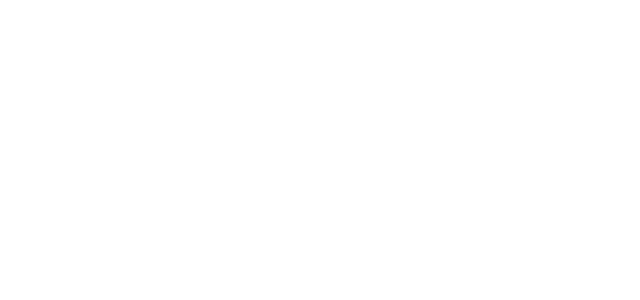
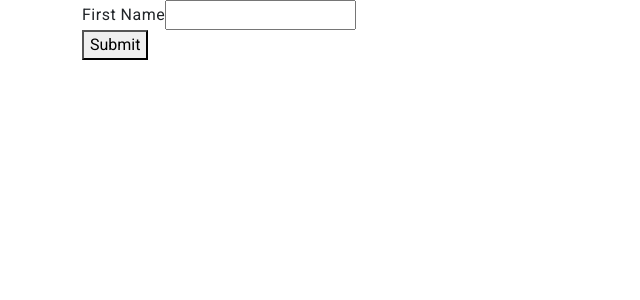
Before and after one commit to github-Krunal/ecommerce-project, an Angular app: page /admin in a window 1280 px wide. Shown: the top 300 px of the page, without its empty margins (0-640 px from the left). Built offline with nearby package versions, Linux system fonts and the light colour scheme.

Commit message:
formcontrol added

```diff
--- a/src/app/framework/controls/single-line-field/single-line-field.component.html
+++ b/src/app/framework/controls/single-line-field/single-line-field.component.html
@@ -1 +1,5 @@
-<p>single-line-field works!</p>
+
+<form [formGroup]="frameworkForm" *ngIf="frameworkForm&&field">
+  <label for="fname">First Name</label>
+  <input type="text" [formControlName]="field.formControlName">
+</form>
--- a/src/app/framework/controls/single-line-field/single-line-field.component.ts
+++ b/src/app/framework/controls/single-line-field/single-line-field.component.ts
@@ -1,12 +1,26 @@
-import { Component } from '@angular/core';
+import { CommonModule } from '@angular/common';
+import { Component, CUSTOM_ELEMENTS_SCHEMA, Input, NO_ERRORS_SCHEMA, OnInit } from '@angular/core';
+import { FormControl, FormGroup, ReactiveFormsModule } from '@angular/forms';
+import { FieldDefination } from '../../../model/fieldDefination.interface';
 
 @Component({
   selector: 'single-line-field',
   standalone: true,
-  imports: [],
+  imports: [ReactiveFormsModule,CommonModule],
   templateUrl: './single-line-field.component.html',
-  styleUrl: './single-line-field.component.scss'
+  styleUrl: './single-line-field.component.scss',
+  schemas: [CUSTOM_ELEMENTS_SCHEMA,NO_ERRORS_SCHEMA]
+
 })
 export class SingleLineFieldComponent {
 
+  @Input() field!:FieldDefination;
+  @Input() frameworkForm:FormGroup|undefined;
+
+  ngOnInit(): void {
+    this.addControlInForm();
+  }
+   private addControlInForm():void{
+    this.frameworkForm?.addControl(this.field.formControlName, new FormControl(''));
+   }
 }
--- a/src/app/framework/framework.component.html
+++ b/src/app/framework/framework.component.html
@@ -1,5 +1,13 @@
-<form [formGroup]="frameworkForm" (ngSubmit)="onSubmitFrameworkForm()" *ngIf="frameworkForm">
-  <div class="container">
-    <single-line-field> </single-line-field>
-  </div>
-</form>
+<div class="container">
+  <form [formGroup]="frameworkForm" (ngSubmit)="onSubmitFrameworkForm()" *ngIf="frameworkForm">
+    <ng-container *ngFor="let field of fieldDefination">
+      <ng-container *ngIf="field">
+
+
+        <single-line-field [field]="field" [frameworkForm]="frameworkForm" *ngIf="field.fieldType===fieldTypeEnum.SINGLE_LINE_FIELD"> </single-line-field>
+      </ng-container>
+    </ng-container>
+
+    <button type="button">Submit</button>
+  </form>
+</div>
--- a/src/app/framework/framework.component.ts
+++ b/src/app/framework/framework.component.ts
@@ -1,8 +1,10 @@
+import { FieldDefination } from './../model/fieldDefination.interface';
 import { CommonModule } from '@angular/common';
 import { Component, Input,NO_ERRORS_SCHEMA,CUSTOM_ELEMENTS_SCHEMA, } from '@angular/core';
-import { FormGroup, ReactiveFormsModule } from '@angular/forms';
+import { FormBuilder, FormGroup, ReactiveFormsModule, Validators } from '@angular/forms';
 import { IBusinessObject } from '../model/businessObject.interface';
 import { ControlsModule } from './controls/controls.module';
+import { FieldTypeEnum } from '../enum/fieldType.enum';
 @Component({
   selector: 'app-framework',
   standalone: true,
@@ -12,10 +14,31 @@
   schemas: [CUSTOM_ELEMENTS_SCHEMA,NO_ERRORS_SCHEMA]
 })
 export class FrameworkComponent {
+
   @Input() businessObject:IBusinessObject | undefined;
   public frameworkForm: FormGroup | undefined;
+  protected fieldDefination:FieldDefination[]=[];
+  protected fieldTypeEnum = FieldTypeEnum;
+
+  constructor(private formBuilder: FormBuilder){}
+
+  ngOnInit(): void {
+    this.generateFrameworkForm();
+    this.getFieldDefination();
+  }
+
+  private getFieldDefination(): void {
+    if (this.businessObject?.fieldDefination) {
+      this.fieldDefination = this.businessObject?.fieldDefination
+    }
+  }
+
+  private generateFrameworkForm(): void {
+    this.frameworkForm = this.formBuilder.group({});
+  }
 
   public onSubmitFrameworkForm(){
-
+    debugger
+    console.log(this.frameworkForm);
   }
 }
```
